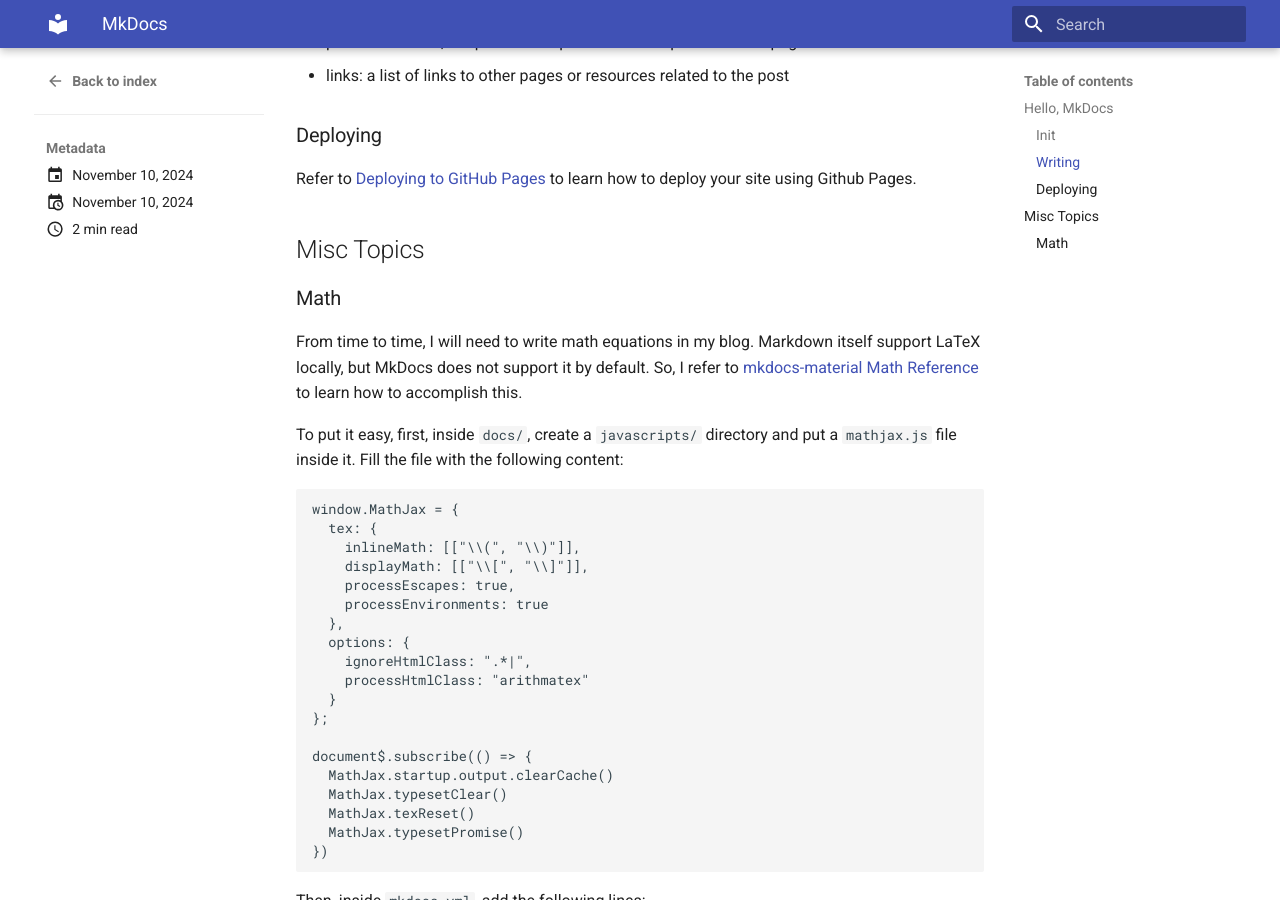
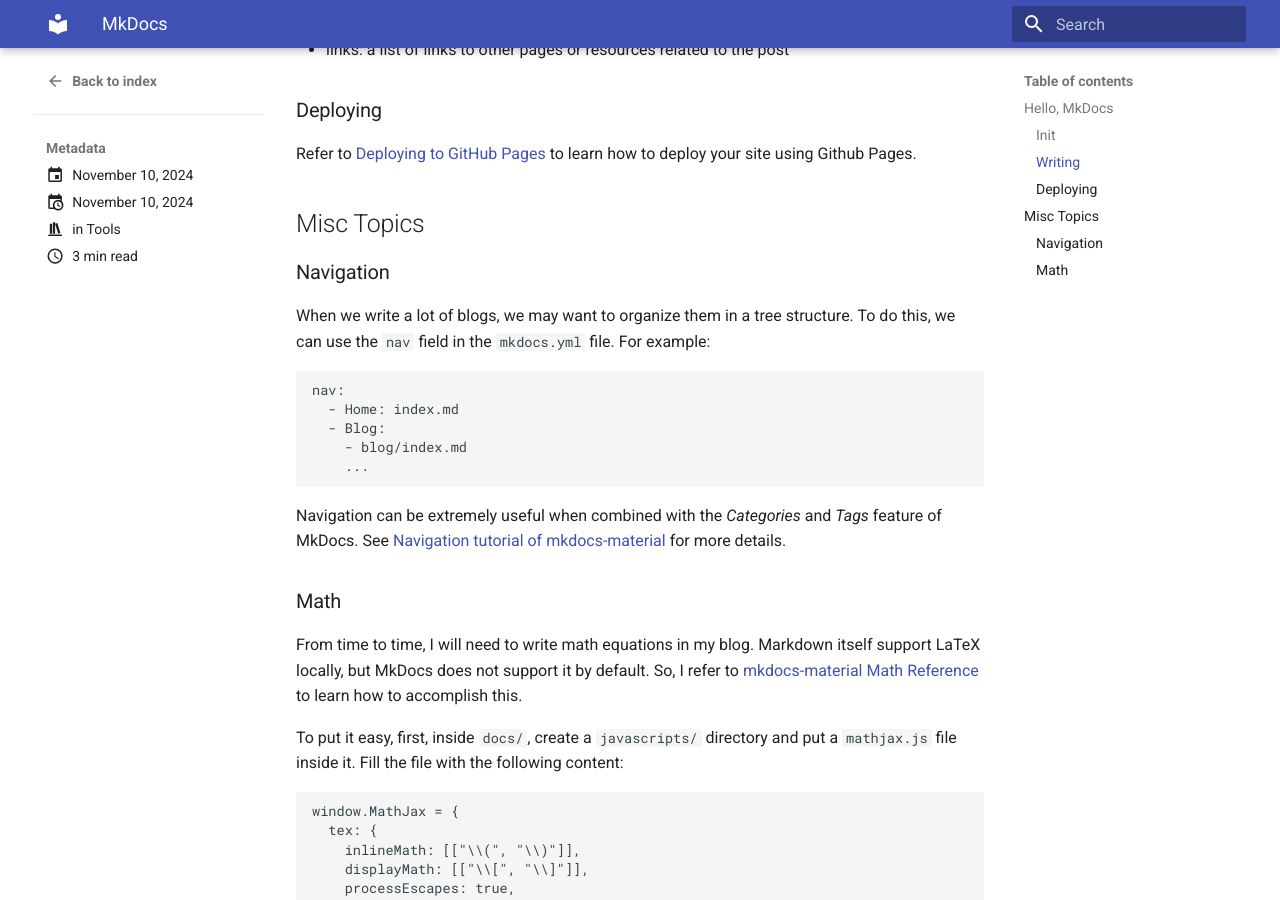
Before and after one commit to Chtholly-Boss/Chtholly-Boss, an MkDocs documentation site: the page built from docs/blog/posts/mkdocs.md, in a window 1280 px wide and 900 px high, scrolled down 1704 px. Built offline with MkDocs 1.6.1 and Material for MkDocs 9.7.7, drawn with Linux system fonts in a browser that asks for light colours; some of the changed text lies outside the part shown.

Commit message:
new: add structure

````diff
--- a/docs/blog/posts/mkdocs.md
+++ b/docs/blog/posts/mkdocs.md
@@ -2,11 +2,13 @@
 date:
   created: 2024-11-10
   updated: 2024-11-10
+categories:
+    - Tools
 ---
 
 # MkDocs
 
-This is my first blog post by using **MkDocs**. I will record my learning experience of MkDocs in this post.
+Notes on learning **MkDocs**.
 
 <!-- more -->
 
@@ -79,6 +81,18 @@
 Refer to [Deploying to GitHub Pages](https://www.mkdocs.org/user-guide/deploying-your-docs/#project-pages) to learn how to deploy your site using Github Pages.
 
 ## Misc Topics
+### Navigation
+When we write a lot of blogs, we may want to organize them in a tree structure.
+To do this, we can use the `nav` field in the `mkdocs.yml` file. For example:
+```yaml
+nav:
+  - Home: index.md
+  - Blog:
+    - blog/index.md
+    ...
+```
+Navigation can be extremely useful when combined with the *Categories* and *Tags* feature of MkDocs. See [Navigation tutorial of mkdocs-material](https://squidfunk.github.io/mkdocs-material/tutorials/blogs/navigation/#using-categories) for more details.
+
 ### Math
 From time to time, I will need to write math equations in my blog. Markdown itself support LaTeX locally, but MkDocs does not support it by default.
 So, I refer to [mkdocs-material Math Reference](https://squidfunk.github.io/mkdocs-material/reference/math/) to learn how to accomplish this.
--- a/mkdocs.yml
+++ b/mkdocs.yml
@@ -1,11 +1,22 @@
 site_name: Chtholly's Home
 site_url: https://chtholly-boss.github.io/Chtholly-Boss/
+
 theme:
     name: material
 
+nav:
+    - Home: index.md
+    - Blog:
+        - blog/index.md
+
 plugins:
     - search
-    - blog
+    - blog:
+        archive: false
+        categories_name: Categories
+        categories_allowed:
+            - Tools
+            - Readings
 
 markdown_extensions:
   - pymdownx.arithmatex:
````
Also changed, not shown: docs/blog/index.md (+1 -1 lines), docs/blog/posts/latex.md (+2 -0 lines).
